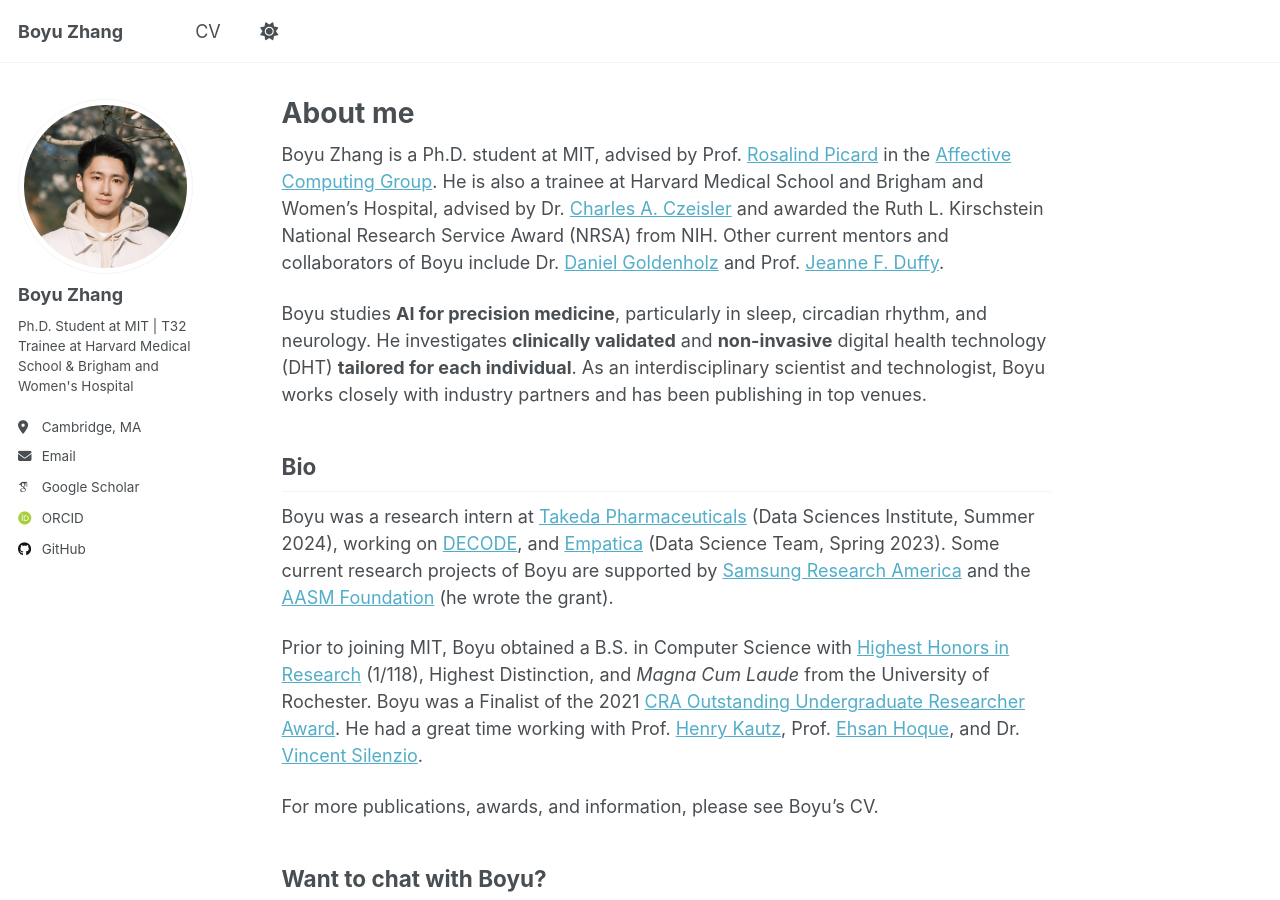
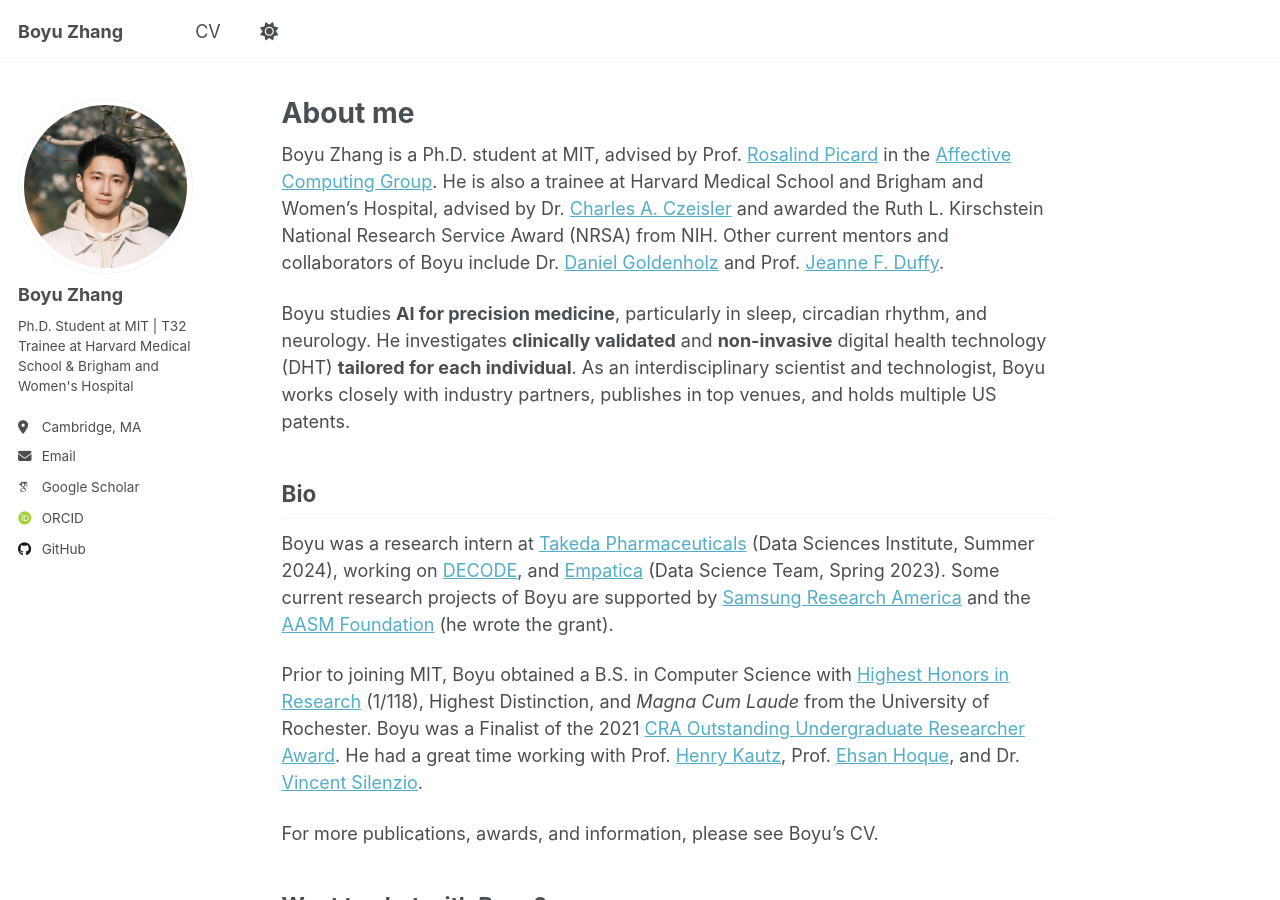
Before and after one commit to boyu-zhang-25/boyu-zhang-25.github.io, a Jekyll site: the page built from _pages/about.md, in a window 1280 px wide and 900 px high. Built offline with Jekyll 4.4.1, drawn with Linux system fonts in a browser that asks for light colours; some web fonts are replaced.

Commit message:
update patents

```diff
--- a/_pages/about.md
+++ b/_pages/about.md
@@ -9,7 +9,7 @@ redirect_from:
 
 Boyu Zhang is a Ph.D. student at MIT, advised by Prof. [Rosalind Picard](https://web.media.mit.edu/~picard/) in the [Affective Computing Group](https://www.media.mit.edu/groups/affective-computing/overview/). He is also a trainee at Harvard Medical School and Brigham and Women's Hospital, advised by Dr. [Charles A. Czeisler](https://connects.catalyst.harvard.edu/Profiles/display/Person/24237) and awarded the Ruth L. Kirschstein National Research Service Award (NRSA) from NIH. Other current mentors and collaborators of Boyu include Dr. [Daniel Goldenholz](https://connects.catalyst.harvard.edu/Profiles/display/Person/27784) and Prof. [Jeanne F. Duffy](https://connects.catalyst.harvard.edu/Profiles/display/Person/17373).
 
-Boyu studies **AI for precision medicine**, particularly in sleep, circadian rhythm, and neurology. He investigates **clinically validated** and **non-invasive** digital health technology (DHT) **tailored for each individual**. As an interdisciplinary scientist and technologist, Boyu works closely with industry partners and has been publishing in top venues.
+Boyu studies **AI for precision medicine**, particularly in sleep, circadian rhythm, and neurology. He investigates **clinically validated** and **non-invasive** digital health technology (DHT) **tailored for each individual**. As an interdisciplinary scientist and technologist, Boyu works closely with industry partners, publishes in top venues, and holds multiple US patents.
 
 
 Bio
```
